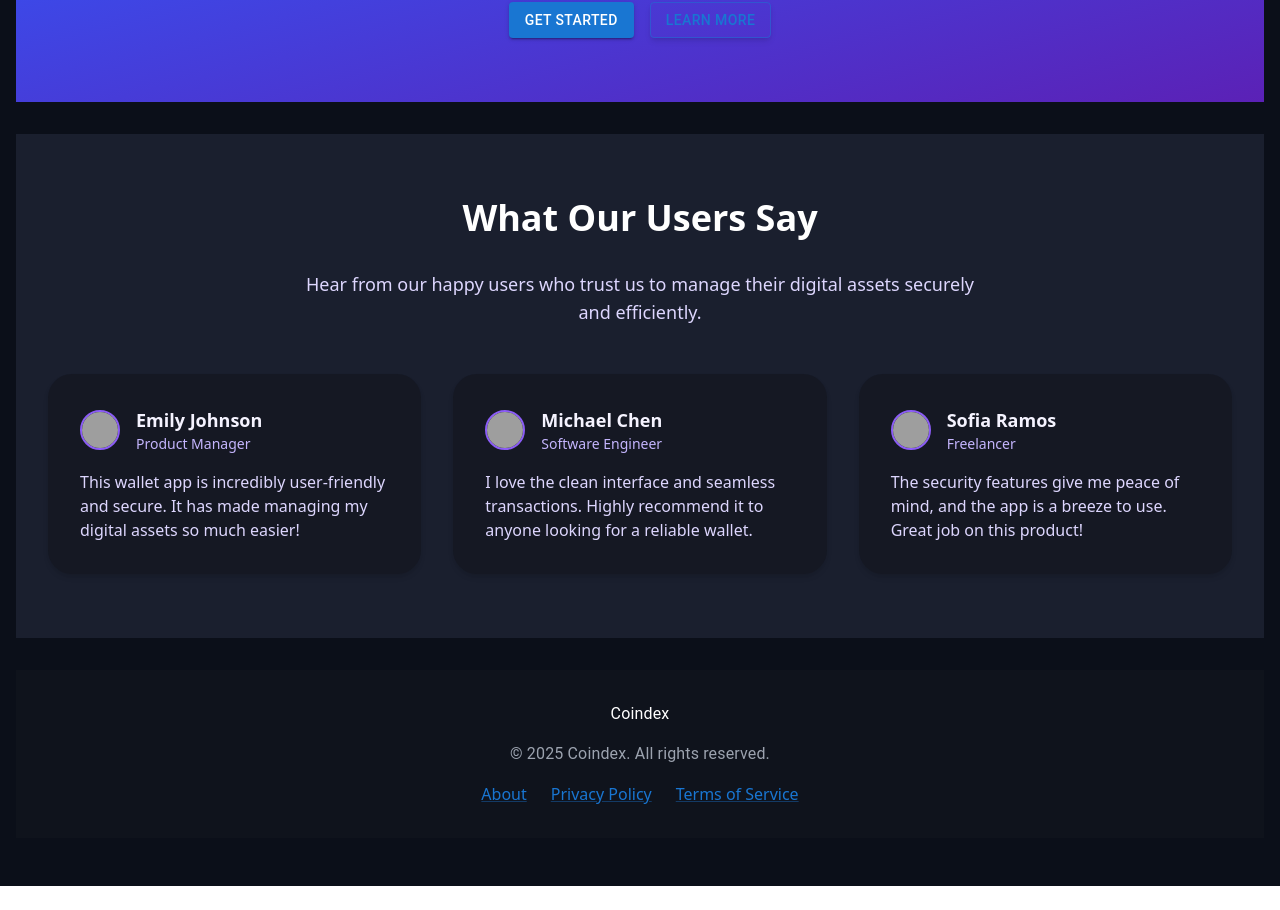
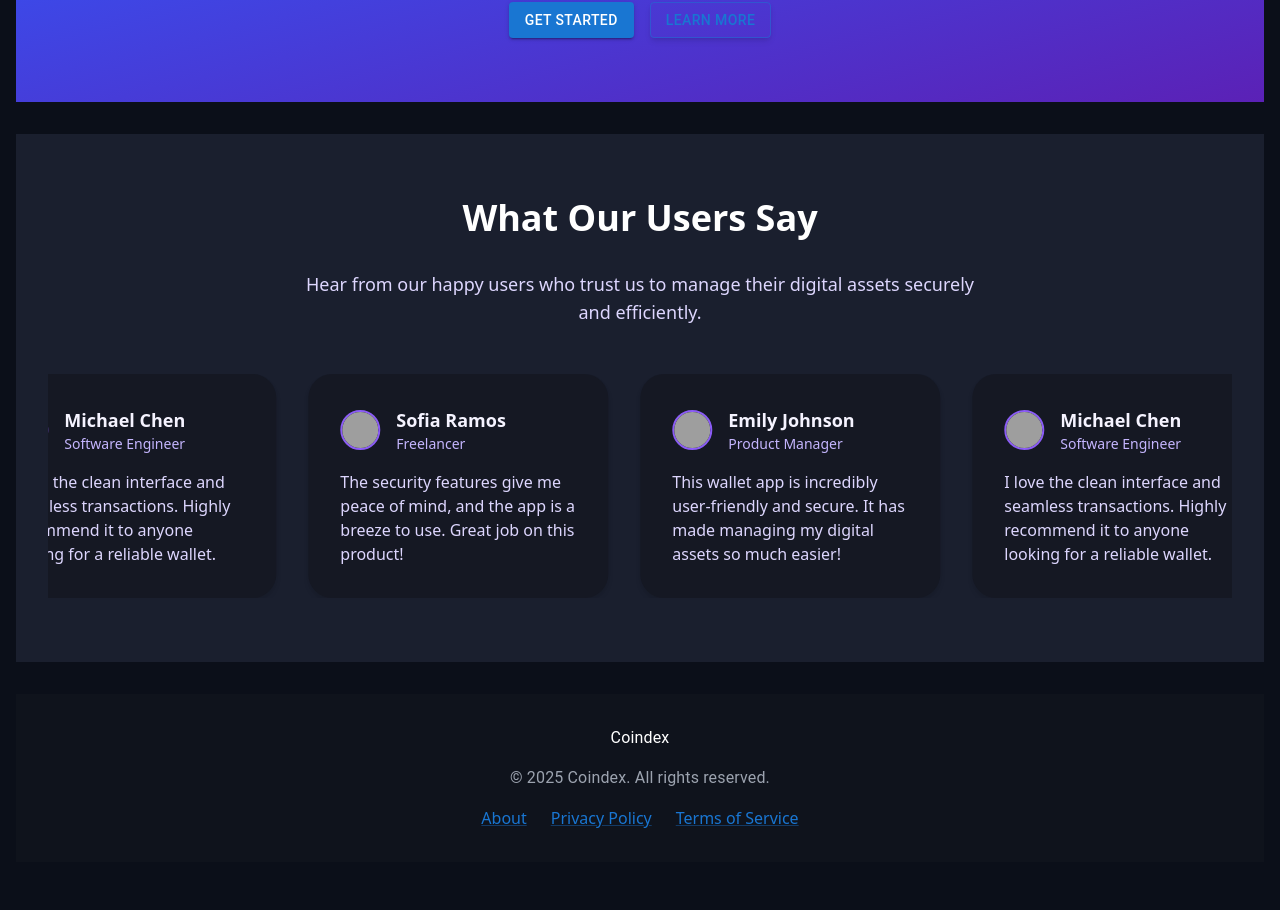
Before and after one commit to ilyasdev3/crypto-wallet-web, a React (Vite) app: page / in a window 1280 px wide. Shown: the part 2006-2916 px from the top of the page. Before the commit the page ends 2892 px from the top, so only its background shows below. Built offline with nearby package versions, Linux system fonts and the light colour scheme; no server answers; grey boxes are pictures that could not be loaded.

Commit message:
Update testimonials

```diff
--- a/src/components/Testimonials.tsx
+++ b/src/components/Testimonials.tsx
@@ -1,5 +1,11 @@
-import React from "react";
+import React, { useState, useEffect, useRef } from "react";
 import { Avatar } from "@mui/material";
+import {
+  motion,
+  useAnimation,
+  useMotionValue,
+  useTransform,
+} from "framer-motion";
 
 const testimonials = [
   {
@@ -26,10 +32,86 @@ const testimonials = [
 ];
 
 const Testimonials: React.FC = () => {
+  const controls = useAnimation();
+  const [isPaused, setIsPaused] = useState(false);
+  const x = useMotionValue(0);
+  const containerRef = useRef<HTMLDivElement>(null);
+  const [cardWidth, setCardWidth] = useState(0);
+
+  // Calculate the width of a single card including margin
+  useEffect(() => {
+    if (containerRef.current) {
+      const firstCard = containerRef.current.querySelector(".testimonial-card");
+      if (firstCard) {
+        const cardRect = firstCard.getBoundingClientRect();
+        setCardWidth(cardRect.width + 32); // width + margin
+      }
+    }
+  }, []);
+
+  // Create an array that's 3x the original length to ensure smooth looping
+  const extendedTestimonials = [
+    ...testimonials,
+    ...testimonials,
+    ...testimonials,
+  ];
+
+  useEffect(() => {
+    if (!isPaused && cardWidth > 0) {
+      const singleLoopWidth = cardWidth * testimonials.length;
+
+      const animate = async () => {
+        await controls.start({
+          x: -singleLoopWidth,
+          transition: {
+            duration: 15,
+            ease: "linear",
+            repeat: Infinity,
+            repeatType: "loop",
+          },
+        });
+      };
+
+      animate();
+
+      // Reset position when reaching the end of the first set
+      const checkPosition = () => {
+        const currentX = x.get();
+        if (currentX <= -singleLoopWidth) {
+          x.set(0);
+        }
+      };
+
+      const interval = setInterval(checkPosition, 50);
+      return () => clearInterval(interval);
+    }
+  }, [controls, isPaused, cardWidth, testimonials.length]);
+
+  const handleMouseEnter = () => {
+    setIsPaused(true);
+    controls.stop();
+  };
+
+  const handleMouseLeave = () => {
+    setIsPaused(false);
+    const currentX = x.get();
+    const singleLoopWidth = cardWidth * testimonials.length;
+
+    controls.start({
+      x: -singleLoopWidth,
+      transition: {
+        duration: 15 * (1 - -currentX / singleLoopWidth),
+        ease: "linear",
+        repeat: Infinity,
+        repeatType: "loop",
+      },
+    });
+  };
+
   return (
-    <section className="bg-dark-50 py-16 px-8">
+    <section className="bg-dark-50 py-16 px-8 overflow-hidden">
       <div className="container mx-auto text-center">
-        <h2 className="text-3xl md:text-4xl font-bold  mb-8">
+        <h2 className="text-3xl md:text-4xl font-bold mb-8">
           What Our Users Say
         </h2>
         <p className="text-lg text-primary-200 mb-12 max-w-2xl mx-auto">
@@ -37,12 +119,19 @@ const Testimonials: React.FC = () => {
           securely and efficiently.
         </p>
 
-        {/* Testimonials List */}
-        <div className="grid grid-cols-1 md:grid-cols-3 gap-8">
-          {testimonials.map((testimonial, index) => (
+        <div className="relative overflow-hidden">
+          <motion.div
+            ref={containerRef}
+            className="flex space-x-8"
+            style={{ x }}
+            animate={controls}
+            onMouseEnter={handleMouseEnter}
+            onMouseLeave={handleMouseLeave}
+          >
+            {extendedTestimonials.map((testimonial, index) => (
               <div
                 key={index}
-              className="bg-dark-100 p-8 rounded-2xl shadow-card text-left"
+                className="testimonial-card bg-dark-100 p-8 rounded-2xl shadow-card text-left min-w-[300px]"
               >
                 <div className="flex items-center mb-4">
                   <Avatar
@@ -62,6 +151,7 @@ const Testimonials: React.FC = () => {
                 <p className="text-primary-200 mt-4">{testimonial.feedback}</p>
               </div>
             ))}
+          </motion.div>
         </div>
       </div>
     </section>
```
Lines whose indentation alone changed are shown as unchanged.
